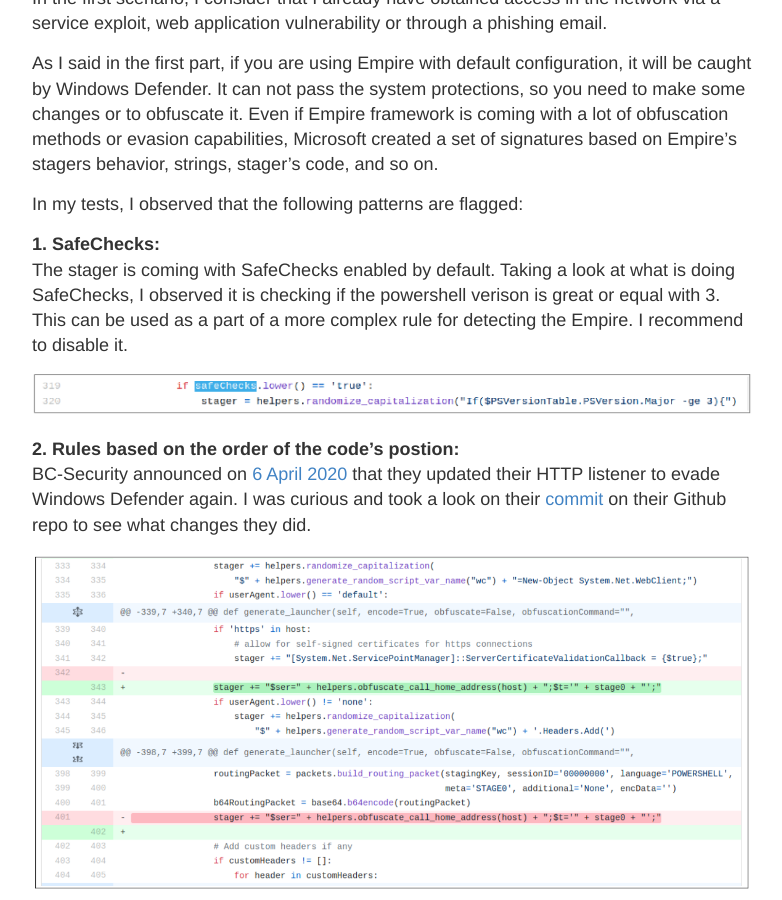
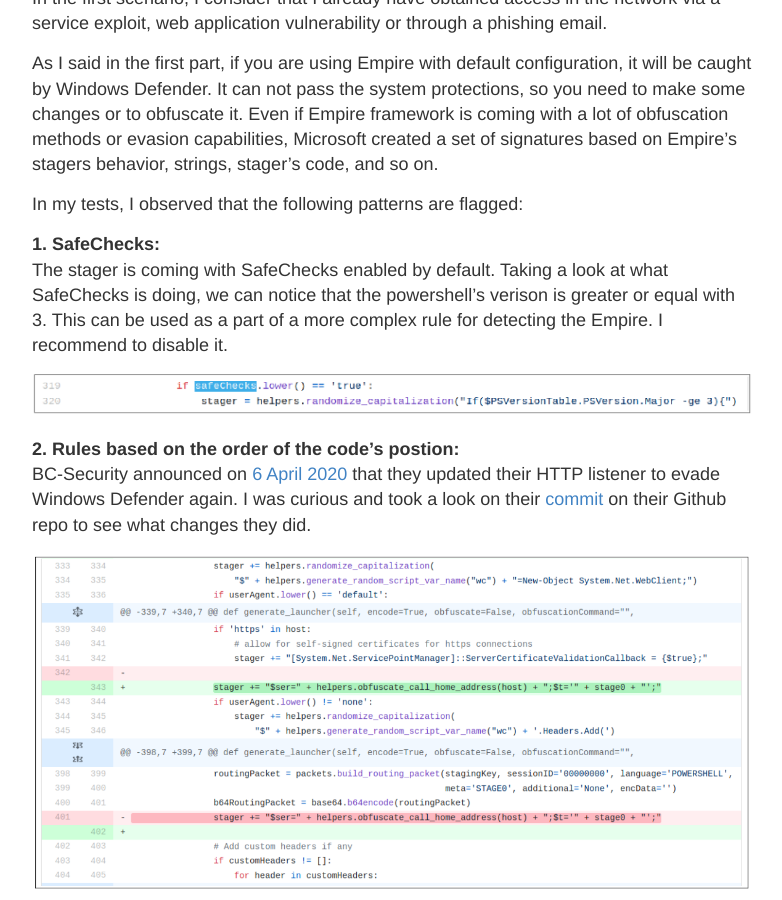
Before and after one commit to whmacmac/test, a Jekyll site: the page built from _posts/2020-04-22-RedTeam-Exercises-with-OpenSource-Tools-Part-2.md, in a window 1280 px wide and 900 px high, scrolled down 2988 px. Shown: the whole window, without its empty margins (248-1030 px from the left). Built offline with Jekyll 4.4.1, drawn with Linux system fonts in a browser that asks for light colours.

Commit message:
Update 2020-04-22-RedTeam-Exercises-with-OpenSource-Tools-Part-2.md

```diff
--- a/_posts/2020-04-22-RedTeam-Exercises-with-OpenSource-Tools-Part-2.md
+++ b/_posts/2020-04-22-RedTeam-Exercises-with-OpenSource-Tools-Part-2.md
@@ -55,7 +55,7 @@ Even if Empire framework is coming with a lot of obfuscation methods or evasion
 In my tests, I observed that the following patterns are flagged:<br/>
 
 <b>1. SafeChecks:</b><br/>
-The stager is coming with SafeChecks enabled by default. Taking a look at what is doing SafeChecks, I observed it is checking if the powershell verison is great or equal with 3. This can be used as a part of a more complex rule for detecting the Empire. I recommend to disable it.
+The stager is coming with SafeChecks enabled by default. Taking a look at what SafeChecks is doing, we can notice that the powershell's verison is greater or equal with 3. This can be used as a part of a more complex rule for detecting the Empire. I recommend to disable it.
 <div>
 <center><img src="/images/2020-04-11-RedTeam-Exercises-with-OpenSource-Tools-Part-1.md/powershellversion.png">
  </center>
```
